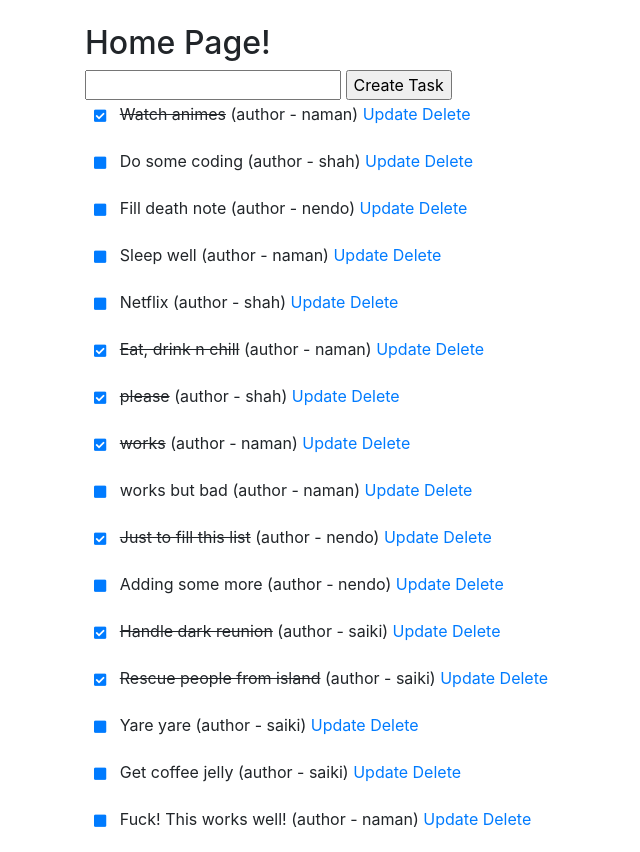
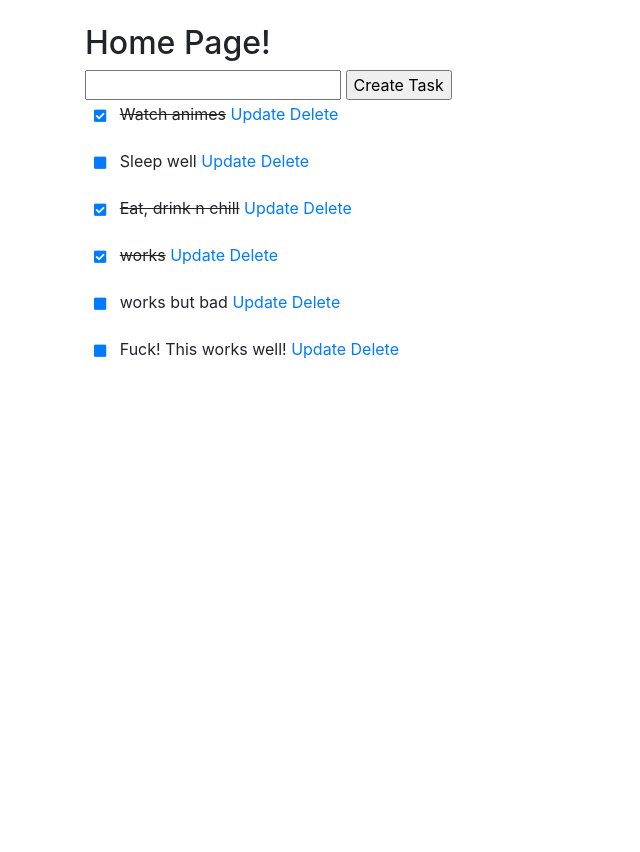
Before and after one commit to namanshah01/todo-django, a Django app: page / in a window 1280 px wide. Shown: the part 56-908 px from the top of the page, without its empty margins (0-640 px from the left). After the commit the page ends 415 px from the top, so only its background shows below. Run offline with Django 3.2, Linux system fonts and the light colour scheme; a user stored in the database is signed in; data comes from the database, SQL or seed files in the repository; both versions use the stored data as it was after the commit; some libraries are stand-ins or nearby versions.

```diff
--- a/task/templates/task/home.html
+++ b/task/templates/task/home.html
@@ -19,8 +19,8 @@
 	<a href="{% url 'task-status' task.id %}" class="btn btn-sm" role="button"><i class="fas fa-square"></i></a>
 	{{ task.title }}
 	{% endif %}
-	<a href="{% url 'profile' %}"></a>
-	<span>(author - {{ task.author }})</span>
+	<!-- <a href="{% url 'profile' %}"></a>
+	<span>(author - {{ task.author }})</span> -->
 	<a href="{% url 'task-update' task.id %}">Update</a>
 	<a href="{% url 'task-delete' task.id %}">Delete</a>
 </p>
--- a/task/views.py
+++ b/task/views.py
@@ -49,7 +49,7 @@ class TaskCreateView(LoginRequiredMixin, CreateView):
 
 	def get_context_data(self, *args, **kwargs):
 		extra_context = super(TaskCreateView, self).get_context_data(*args, **kwargs)
-		extra_context['tasks'] = Task.objects.all()
+		extra_context['tasks'] = Task.objects.filter(author=self.request.user)
 		return extra_context
 
 @user_passes_test(check_user, login_url='/login/')
```
Also changed, not shown: db.sqlite3.
